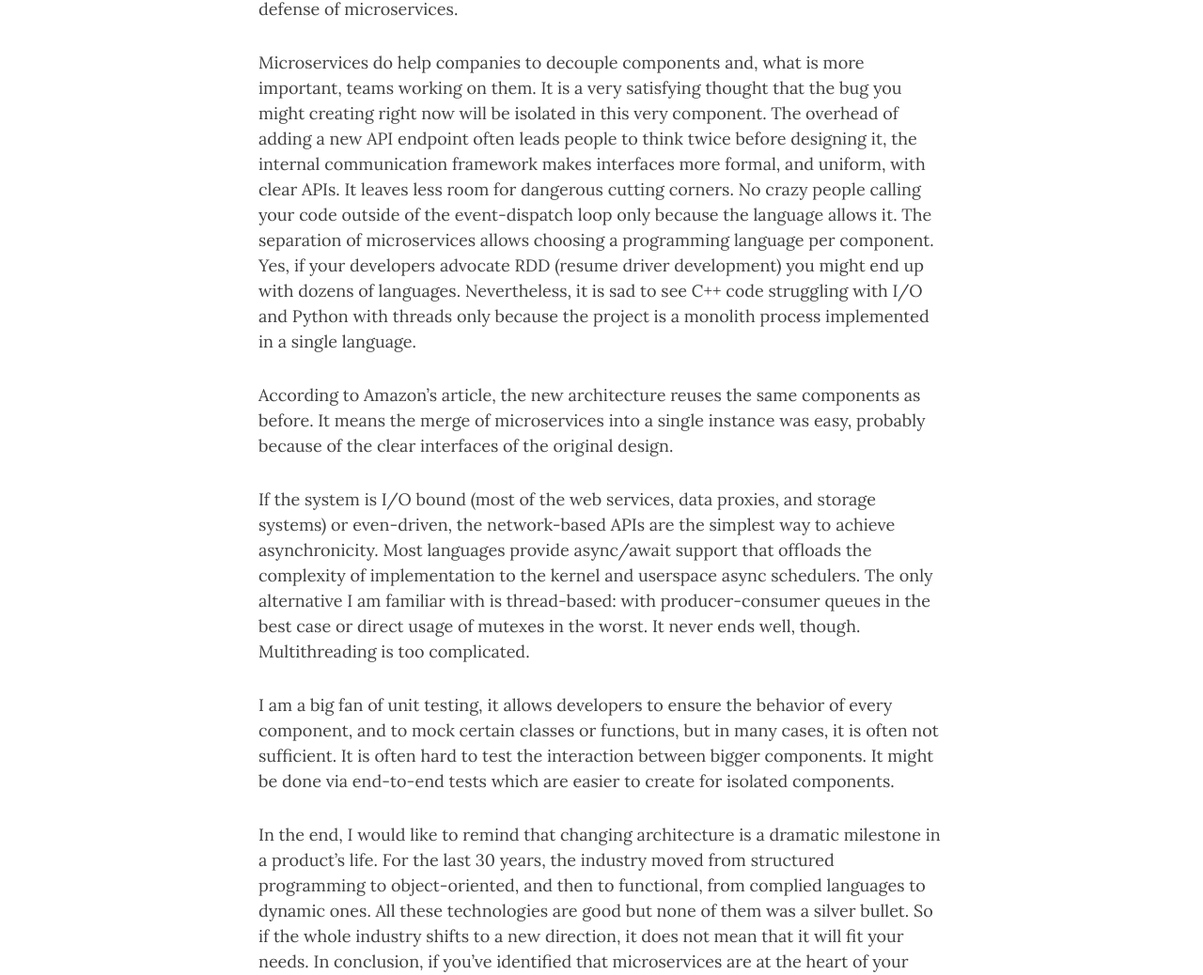
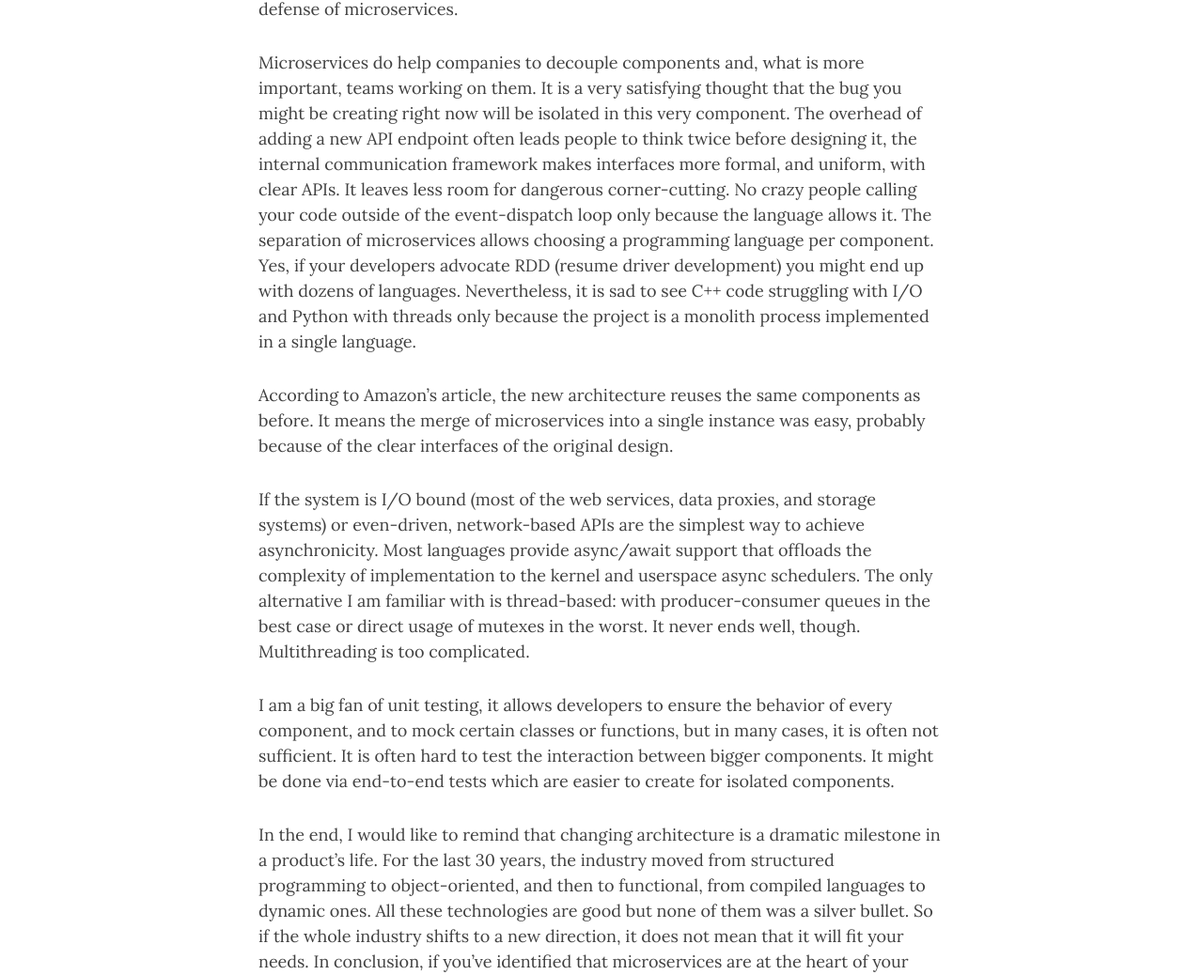
Before and after one commit to f-squirrel/f-squirrel.github.io, a Jekyll site: the page built from _posts/2023-05-14-thoughts-about-microservices.md, in a window 1280 px wide and 1400 px high, scrolled down 2233 px. Shown: the part 205-1243 px from the top of the window at 94% size. Built offline with Jekyll 4.4.1, drawn with Linux system fonts in a browser that asks for light colours; nearby versions of some CDN libraries; some of the changed text lies outside the part shown.

Commit message:
fix: typos

```diff
--- a/_posts/2023-05-14-thoughts-about-microservices.md
+++ b/_posts/2023-05-14-thoughts-about-microservices.md
@@ -29,25 +28,25 @@ However, the second one looked more interesting. Let me quote here:
 
 > The second cost problem we discovered was about the way we were passing video frames (images) around different components. To reduce computationally expensive video conversion jobs, we built a microservice that splits videos into frames and temporarily uploads images to an Amazon Simple Storage Service (Amazon S3) bucket. Defect detectors (where each of them also runs as a separate microservice) then download images and processed it concurrently using AWS Lambda. However, the high number of Tier-1 calls to the S3 bucket was expensive.
 
-I have never worked in Amazon but I do have some experience in the video and audio industry. It sounds obvious to me that a video processing system requires a quick communication channel able to transfer big video frames. Especially if the processing has anything to do with near-real time. Since the processing most probably happens on a GPU, the time spent on it becomes small relative to the time spent on transfer. Just imagine, that the sender has to copy the frame from user space to kernel space, send it over the network (friends, it is expensive even inside the same region or whatever), and do the same in the opposite order at the receiver side. Oh, and save and flush to the quickest file system S3, but still a filesystem. And resend it again. I am surprised they hit the problem only now. The solution is groundbreaking: to avoid the expensive data transfer, it is implemented within the same process.
+I have never worked in Amazon but I do have some experience in the video and audio industry. It sounds obvious to me that a video processing system requires a quick communication channel able to transfer big video frames, especially if the processing has anything to do with near-real time. Since the processing most probably happens on a GPU, the time spent on it becomes small relative to the time spent on transfer. Just imagine, that the sender has to copy the frame from user space to kernel space, send it over the network (friends, it is expensive even inside the same region or whatever), and do the same in the opposite order at the receiver side. Oh, and save and flush to the quickest file system S3, but still a filesystem. And resend it again. I am surprised they hit the problem only now. The solution is groundbreaking: to avoid expensive data transfer, it is implemented within the same process.
 
 Ironically, very soon after migrating to the monolith, Amazon engineers realized that the vertical scale was not good enough and had to run multiple instances of the new monolith to extend capacity. Additionally, they have had to implement a lightweight orchestration to manage them. I wonder if the new orchestration may become a new bottleneck.
 
 While this shift in architecture seems justified, I would like to mention a few things in defense of microservices.
 
-Microservices do help companies to decouple components and, what is more important, teams working on them. It is a very satisfying thought that the bug you might creating right now will be isolated in this very component. The overhead of adding a new API endpoint often leads people to think twice before designing it, the internal communication framework makes interfaces more formal, and uniform, with clear APIs. It leaves less room for dangerous cutting corners.
+Microservices do help companies to decouple components and, what is more important, teams working on them. It is a very satisfying thought that the bug you might be creating right now will be isolated in this very component. The overhead of adding a new API endpoint often leads people to think twice before designing it, the internal communication framework makes interfaces more formal, and uniform, with clear APIs. It leaves less room for dangerous corner-cutting.
 No crazy people calling your code outside of the event-dispatch loop only because the language allows it. The separation of microservices allows choosing a programming language per component. Yes, if your developers advocate RDD (resume driver development) you might end up with dozens of languages. Nevertheless, it is sad to see C++ code struggling with I/O and Python with threads only because the project is a monolith process implemented in a single language.
 
 According to Amazon's article, the new architecture reuses the same components as before. It means the merge of microservices into a single instance was easy, probably because of the clear interfaces of the original design.
 
-If the system is I/O bound (most of the web services, data proxies, and storage systems) or even-driven, the network-based APIs are the simplest way to achieve asynchronicity.
+If the system is I/O bound (most of the web services, data proxies, and storage systems) or even-driven, network-based APIs are the simplest way to achieve asynchronicity.
 Most languages provide async/await support that offloads the complexity of implementation to the kernel and userspace async schedulers.
 The only alternative I am familiar with is thread-based: with producer-consumer queues in the best case or direct usage of mutexes in the worst. It never ends well, though. Multithreading is too complicated.
 
 I am a big fan of unit testing, it allows developers to ensure the behavior of every component, and to mock certain classes or functions, but in many cases, it is often not sufficient. It is often hard to test the interaction between bigger components. It might be done via end-to-end tests which are easier to create for isolated components.
 
 In the end, I would like to remind that changing architecture is a dramatic milestone in a product's life.
-For the last 30 years, the industry moved from structured programming to object-oriented, and then to functional, from complied languages to dynamic ones. All these technologies are good but none of them was a silver bullet.
+For the last 30 years, the industry moved from structured programming to object-oriented, and then to functional, from compiled languages to dynamic ones. All these technologies are good but none of them was a silver bullet.
 So if the whole industry shifts to a new direction, it does not mean that it will fit your needs.
 In conclusion, if you've identified that microservices are at the heart of your project's difficulties, here are some points to ponder before deciding to overhaul your system completely to a monolithic architecture.
 
```
Also changed, not shown: other parts of _posts/2023-05-14-thoughts-about-microservices.md (+1 -2 lines).
